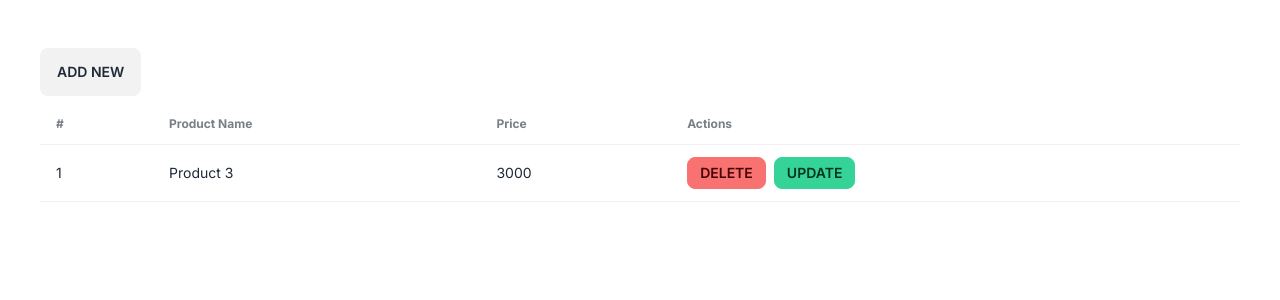
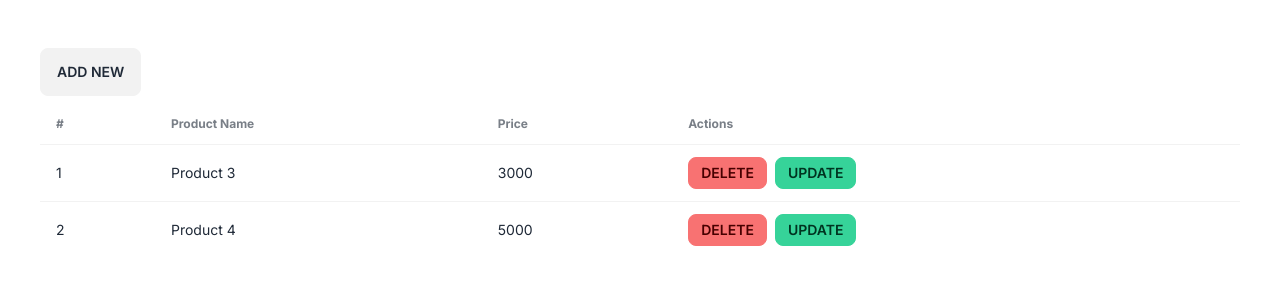
Before and after one commit to aristrisnawan/crud-with-next, a Next.js app: page /products in a window 1280 px wide. Shown: the top 300 px of the page. Built offline with nearby package versions, Linux system fonts and the light colour scheme; data requests are answered from the project's data file.

Commit message:
FIXING UPDATE ADATA

```diff
--- a/app/products/editProducts.tsx
+++ b/app/products/editProducts.tsx
@@ -22,7 +22,7 @@ export default function EditProducts(product: data) {
     e.preventDefault()
     setIsMutating(true)
     await fetch(`http://localhost:5000/products/${product.id}`,{
-      method: 'DELETE',
+      method: 'PUT',
       headers: {
         'Content-Type': 'application/json'
       },
--- a/db.json
+++ b/db.json
@@ -4,6 +4,11 @@
       "title": "Product 3",
       "price": "3000",
       "id": 3
+    },
+    {
+      "title": "Product 4",
+      "price": 5000,
+      "id": 4
     }
   ]
 }
```
